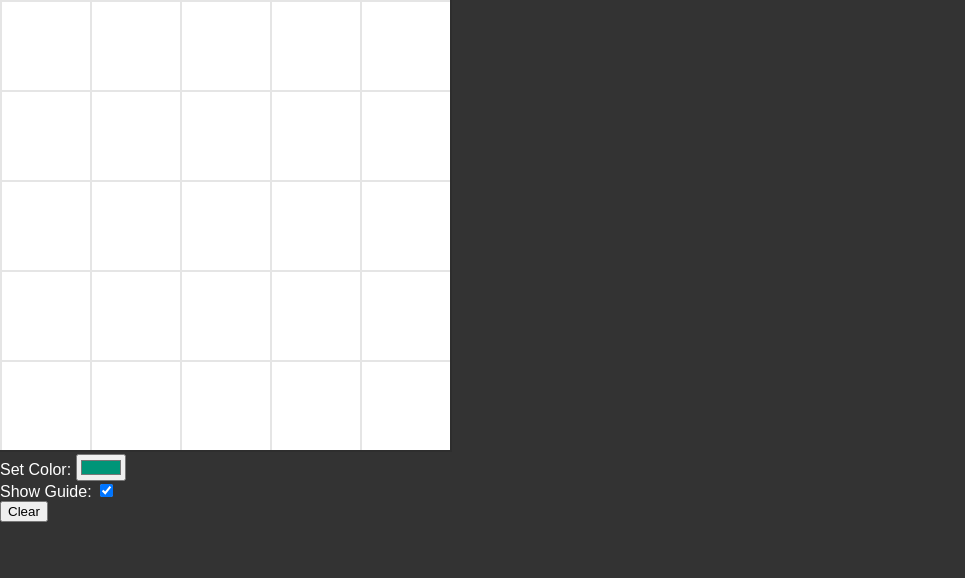
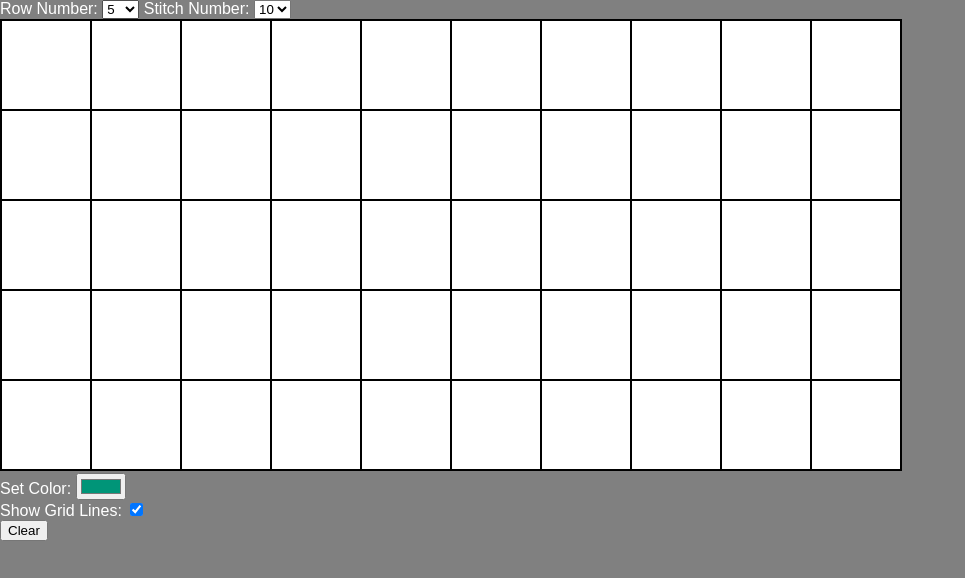
Before and after one commit to simonpartridge86/knitpicker, a website with bundled scripts: page src/index.html in a window 1280 px wide. Shown: the whole page, without its empty margins (0-965 px from the left). Built offline with nearby package versions, Linux system fonts and the light colour scheme.

Commit message:
added changeable grid size

```diff
--- a/src/index.html
+++ b/src/index.html
@@ -13,19 +13,27 @@
   </head>
   <body>
     <div>
-      <div id="guide"></div>
-      <canvas width="450" height="450" id="canvas"></canvas>
+      <div>
+        <label for="row-number">Row Number:</label>
+        <select id="row-number"></select>
+        <label for="stitch-number">Stitch Number:</label>
+        <select id="stitch-number"></select>
+      </div>
     </div>
     <div>
-      <label for="colorInput">Set Color: </label>
-      <input type="color" id="colorInput" />
+      <div id="grid"></div>
+      <canvas width="900" height="450" id="canvas"></canvas>
     </div>
     <div>
-      <label for="toggleGuide">Show Guide: </label>
-      <input type="checkbox" id="toggleGuide" checked />
+      <label for="color-input">Set Color:</label>
+      <input type="color" id="color-input" />
     </div>
     <div>
-      <button type="button" id="clearButton">Clear</button>
+      <label for="toggle-grid">Show Grid Lines:</label>
+      <input type="checkbox" id="toggle-grid" checked />
+    </div>
+    <div>
+      <button type="button" id="clear-button">Clear</button>
     </div>
     <script type="module" src="./main.ts" defer></script>
   </body>
--- a/src/main.ts
+++ b/src/main.ts
@@ -1,12 +1,24 @@
 const canvas = document.getElementById("canvas") as HTMLCanvasElement;
-const guide = document.getElementById("guide") as HTMLDivElement;
-const colorInput = document.getElementById("colorInput") as HTMLInputElement;
-const toggleGuide = document.getElementById("toggleGuide") as HTMLInputElement;
-const clearButton = document.getElementById("clearButton") as HTMLButtonElement;
+const gridLines = document.getElementById("grid") as HTMLDivElement;
+const colorInput = document.getElementById("color-input") as HTMLInputElement;
+const toggleGrid = document.getElementById("toggle-grid") as HTMLInputElement;
+const clearButton = document.getElementById(
+  "clear-button"
+) as HTMLButtonElement;
 const drawingContext = canvas.getContext("2d") as CanvasRenderingContext2D;
+const stitchNumberSelectMenu = document.getElementById(
+  "stitch-number"
+) as HTMLSelectElement;
+const rowNumberSelectMenu = document.getElementById(
+  "row-number"
+) as HTMLSelectElement;
 
-const CELL_SIDE_COUNT = 5;
-const cellPixelLength = canvas.width / CELL_SIDE_COUNT;
+const DEFAULT_STITCH_NUMBER = 10;
+const DEFAULT_ROW_NUMBER = 5;
+const MAX_STITCH_NUMBER = 50;
+const MAX_ROW_NUMBER = 20;
+const pixelWidth = canvas.width / DEFAULT_STITCH_NUMBER;
+const pixelHeight = canvas.height / DEFAULT_ROW_NUMBER;
 const colorHistory = {} as Record<string, string>;
 
 // Set default color
@@ -16,15 +28,36 @@ colorInput.value = "#009578";
 drawingContext.fillStyle = "#ffffff";
 drawingContext.fillRect(0, 0, canvas.width, canvas.height);
 
-// Setup the guide
+// Setup grid lines
+const updateGrid = (stitchNumber: number, rowNumber: number) => {
+  gridLines.style.width = `${canvas.width}px`;
+  gridLines.style.height = `${canvas.height}px`;
+  gridLines.style.gridTemplateColumns = `repeat(${stitchNumber}, 1fr)`;
+  gridLines.style.gridTemplateRows = `repeat(${rowNumber}, 1fr)`;
+
+  [...Array(stitchNumber * rowNumber)].forEach(() =>
+    gridLines.insertAdjacentHTML("beforeend", "<div></div>")
+  );
+};
+
+updateGrid(DEFAULT_STITCH_NUMBER, DEFAULT_ROW_NUMBER);
+
+// Setup select menus
 {
-  guide.style.width = `${canvas.width}px`;
-  guide.style.height = `${canvas.height}px`;
-  guide.style.gridTemplateColumns = `repeat(${CELL_SIDE_COUNT}, 1fr)`;
-  guide.style.gridTemplateRows = `repeat(${CELL_SIDE_COUNT}, 1fr)`;
+  [...Array(MAX_STITCH_NUMBER)].forEach((_, i) =>
+    stitchNumberSelectMenu.insertAdjacentHTML(
+      "beforeend",
+      `<option ${i + 1 === DEFAULT_STITCH_NUMBER && "selected"}>${
+        i + 1
+      }</option>`
+    )
+  );
 
-  [...Array(CELL_SIDE_COUNT ** 2)].forEach(() =>
-    guide.insertAdjacentHTML("beforeend", "<div></div>")
+  [...Array(MAX_ROW_NUMBER)].forEach((_, i) =>
+    rowNumberSelectMenu.insertAdjacentHTML(
+      "beforeend",
+      `<option ${i + 1 === DEFAULT_ROW_NUMBER && "selected"}>${i + 1}</option>`
+    )
   );
 }
 
@@ -37,8 +70,8 @@ function handleCanvasMousedown(e: MouseEvent) {
   const canvasBoundingRect = canvas.getBoundingClientRect();
   const x = e.clientX - canvasBoundingRect.left;
   const y = e.clientY - canvasBoundingRect.top;
-  const cellX = Math.floor(x / cellPixelLength);
-  const cellY = Math.floor(y / cellPixelLength);
+  const cellX = Math.floor(x / pixelWidth);
+  const cellY = Math.floor(y / pixelHeight);
   const currentColor = colorHistory[`${cellX}_${cellY}`];
 
   if (e.ctrlKey || e.metaKey) {
@@ -59,19 +92,27 @@ const handleClearButtonClick = () => {
   drawingContext.fillRect(0, 0, canvas.width, canvas.height);
 };
 
-const handleToggleGuideChange = () => {
-  guide.style.display = toggleGuide.checked ? "" : "none";
+const handleToggleGrid = () => {
+  gridLines.style.display = toggleGrid.checked ? "" : "none";
 };
 
 const fillCell = (cellX: number, cellY: number) => {
-  const startX = cellX * cellPixelLength;
-  const startY = cellY * cellPixelLength;
+  const startX = cellX * pixelWidth;
+  const startY = cellY * pixelHeight;
 
   drawingContext.fillStyle = colorInput.value;
-  drawingContext.fillRect(startX, startY, cellPixelLength, cellPixelLength);
+  drawingContext.fillRect(startX, startY, pixelWidth, pixelHeight);
   colorHistory[`${cellX}_${cellY}`] = colorInput.value;
+};
+
+const onDimensionsChange = () => {
+  const currentStitchNumber = parseInt(stitchNumberSelectMenu.value, 10);
+  const currentRowNumber = parseInt(rowNumberSelectMenu.value, 10);
+  updateGrid(currentStitchNumber, currentRowNumber);
 };
 
 canvas.addEventListener("mousedown", handleCanvasMousedown);
 clearButton.addEventListener("click", handleClearButtonClick);
-toggleGuide.addEventListener("change", handleToggleGuideChange);
+toggleGrid.addEventListener("change", handleToggleGrid);
+stitchNumberSelectMenu.addEventListener("change", onDimensionsChange);
+rowNumberSelectMenu.addEventListener("change", onDimensionsChange);
--- a/src/styles.css
+++ b/src/styles.css
@@ -3,69 +3,21 @@ body {
   margin: 0;
   padding: 0;
   box-sizing: border-box;
-  background: #333333;
-  color: #ffffff;
+  background: grey;
+  color: white;
 }
-/* h1 {
-  color: green;
-} */
-
-/* .grid-container {
-  display: flex;
-  justify-content: center;
-  align-items: center;
-}
-
-.grid {
-  display: grid;
-  justify-content: center;
-  align-items: center;
-  margin: 50px;
-  gap: 1px;
-  background-color: grey;
-  border: 1px solid grey;
-  width: 100%;
-  height: auto;
-}
-/* Define each grid item */
-/*
-.pixel {
-  height: auto;
-  width: auto;
-  background-color: white;
-  display: flex;
-  justify-content: center;
-  align-items: center;
-  font-size: 16px;
-  cursor: pointer;
-}
-*/
-/* Unselected pixel styling */
-/* .pixel.false {
-  background-color: white;
-} */
-
-/* Selected pixel styling */
-/* .pixel.true {
-  background-color: black;
-} */
-
-/* .clear-button {
-  margin: 20px;
-  font-size: 16px;
-} */
 
 #canvas {
   cursor: pointer;
 }
 
-#guide {
+#grid {
   display: grid;
   pointer-events: none;
   position: absolute;
-  border: 1px solid rgba(0, 0, 0, 0.1);
+  border: 1px solid black;
+
+  div {
+    border: 1px solid black;
+  }
 }
-
-#guide div {
-  border: 1px solid rgba(0, 0, 0, 0.1);
-}
```
